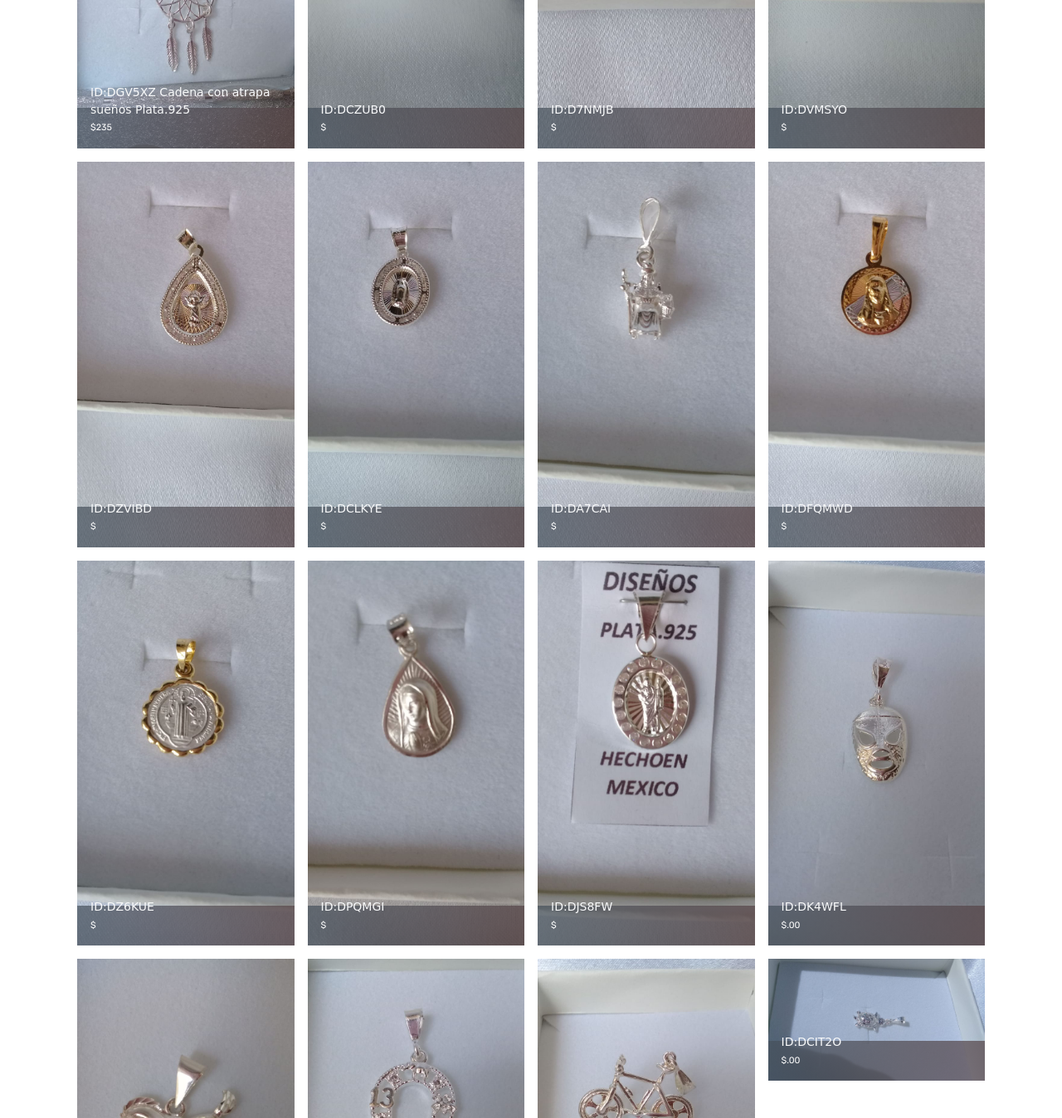
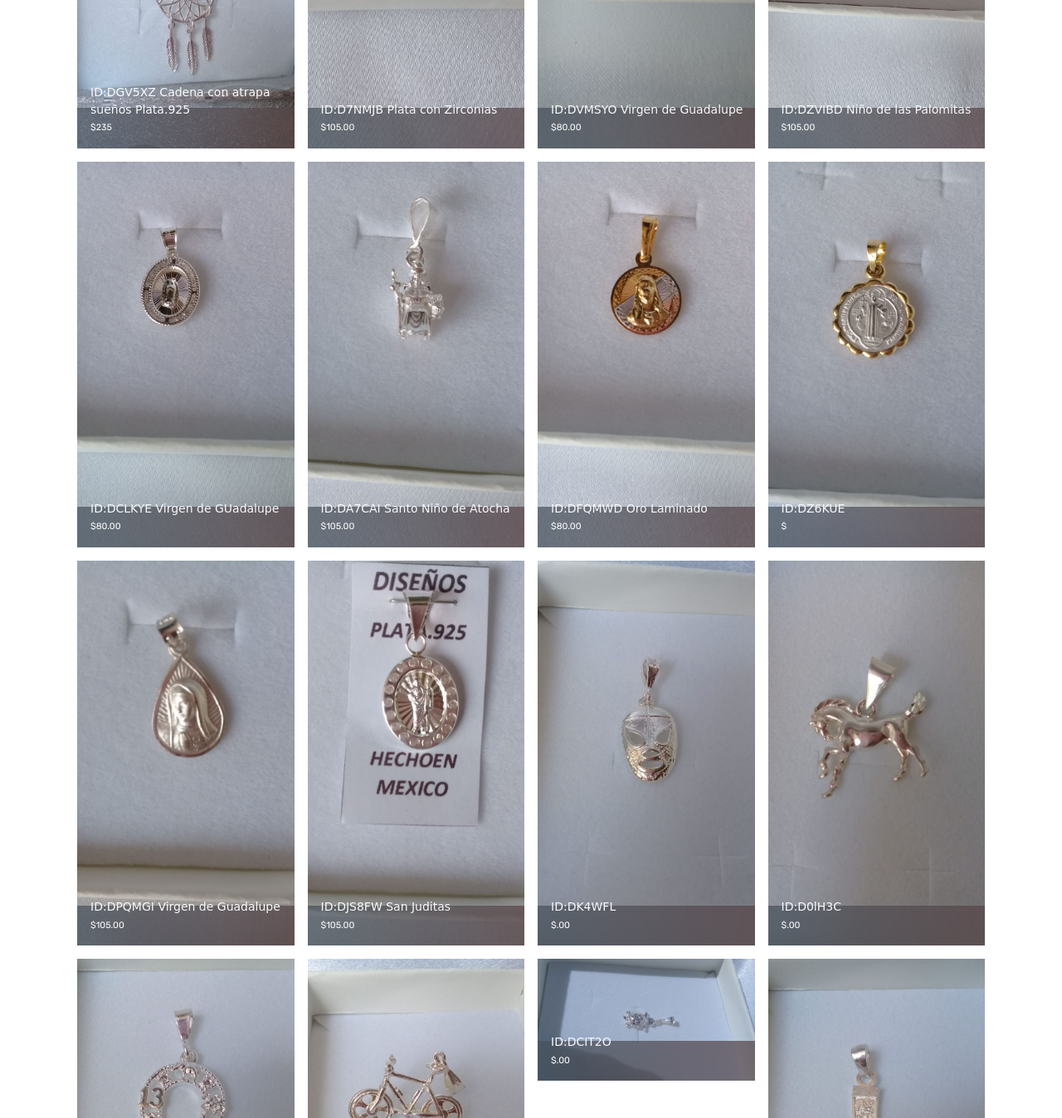
Before and after one commit to vivianalpz/joyeriaangeles, a plain HTML site: page index.html in a window 1280 px wide. Shown: the part 1660-3008 px from the top of the page at 83% size. Drawn offline with Linux system fonts and the light colour scheme; files whose address does not match are found by name.

Commit message:
DijesPrecios

```diff
--- a/index.html
+++ b/index.html
@@ -174,64 +174,58 @@
                                         </div>
                                     </div>
 
-                                     <div class="mbr-gallery-item col-lg-3 col-md-6 col-sm-12 p-2" data-video-url="false">
+
+
+									<div class="mbr-gallery-item col-lg-3 col-md-6 col-sm-12 p-2" data-video-url="false">
                                         <div href="#lb-gallery4-3" data-slide-to="10" data-toggle="modal">
-                                            <img src="images/dije/d11.jpeg" alt="" title="">
+                                            <img src="images/dije/d12.jpeg" alt="" title="">
                                             <span class="icon-focus"></span>
-                                            <span class="mbr-gallery-title mbr-fonts-style display-7"><p>ID:DCZUB0   </p> $</span>
+                                            <span class="mbr-gallery-title mbr-fonts-style display-7"><p>ID:D7NMJB  Plata con Zirconias </p> $105.00</span>
                                         </div>
                                     </div>
 
 									<div class="mbr-gallery-item col-lg-3 col-md-6 col-sm-12 p-2" data-video-url="false">
                                         <div href="#lb-gallery4-3" data-slide-to="11" data-toggle="modal">
-                                            <img src="images/dije/d12.jpeg" alt="" title="">
+                                            <img src="images/dije/d13.jpeg" alt="" title="">
                                             <span class="icon-focus"></span>
-                                            <span class="mbr-gallery-title mbr-fonts-style display-7"><p>ID:D7NMJB   </p> $</span>
+                                            <span class="mbr-gallery-title mbr-fonts-style display-7"><p>ID:DVMSYO Virgen de Guadalupe </p> $80.00</span>
                                         </div>
                                     </div>
 
 									<div class="mbr-gallery-item col-lg-3 col-md-6 col-sm-12 p-2" data-video-url="false">
                                         <div href="#lb-gallery4-3" data-slide-to="12" data-toggle="modal">
-                                            <img src="images/dije/d13.jpeg" alt="" title="">
+                                            <img src="images/dije/d14.jpeg" alt="" title="">
                                             <span class="icon-focus"></span>
-                                            <span class="mbr-gallery-title mbr-fonts-style display-7"><p>ID:DVMSYO  </p> $</span>
+                                            <span class="mbr-gallery-title mbr-fonts-style display-7"><p>ID:DZVIBD  Niño de las Palomitas</p> $105.00</span>
                                         </div>
                                     </div>
 
 									<div class="mbr-gallery-item col-lg-3 col-md-6 col-sm-12 p-2" data-video-url="false">
                                         <div href="#lb-gallery4-3" data-slide-to="13" data-toggle="modal">
-                                            <img src="images/dije/d14.jpeg" alt="" title="">
+                                            <img src="images/dije/d15.jpeg" alt="" title="">
                                             <span class="icon-focus"></span>
-                                            <span class="mbr-gallery-title mbr-fonts-style display-7"><p>ID:DZVIBD  </p> $</span>
+                                            <span class="mbr-gallery-title mbr-fonts-style display-7"><p>ID:DCLKYE  Virgen de GUadalupe  </p> $80.00</span>
                                         </div>
                                     </div>
 
 									<div class="mbr-gallery-item col-lg-3 col-md-6 col-sm-12 p-2" data-video-url="false">
                                         <div href="#lb-gallery4-3" data-slide-to="14" data-toggle="modal">
-                                            <img src="images/dije/d15.jpeg" alt="" title="">
+                                            <img src="images/dije/d16.jpeg" alt="" title="">
                                             <span class="icon-focus"></span>
-                                            <span class="mbr-gallery-title mbr-fonts-style display-7"><p>ID:DCLKYE    </p> $</span>
+                                            <span class="mbr-gallery-title mbr-fonts-style display-7"><p>ID:DA7CAI Santo Niño de Atocha </p> $105.00</span>
                                         </div>
                                     </div>
 
 									<div class="mbr-gallery-item col-lg-3 col-md-6 col-sm-12 p-2" data-video-url="false">
                                         <div href="#lb-gallery4-3" data-slide-to="15" data-toggle="modal">
-                                            <img src="images/dije/d16.jpeg" alt="" title="">
+                                            <img src="images/dije/d17.jpeg" alt="" title="">
                                             <span class="icon-focus"></span>
-                                            <span class="mbr-gallery-title mbr-fonts-style display-7"><p>ID:DA7CAI  </p> $</span>
+                                            <span class="mbr-gallery-title mbr-fonts-style display-7"><p>ID:DFQMWD Oro Laminado </p> $80.00</span>
                                         </div>
                                     </div>
 
 									<div class="mbr-gallery-item col-lg-3 col-md-6 col-sm-12 p-2" data-video-url="false">
                                         <div href="#lb-gallery4-3" data-slide-to="16" data-toggle="modal">
-                                            <img src="images/dije/d17.jpeg" alt="" title="">
-                                            <span class="icon-focus"></span>
-                                            <span class="mbr-gallery-title mbr-fonts-style display-7"><p>ID:DFQMWD  </p> $</span>
-                                        </div>
-                                    </div>
-
-									<div class="mbr-gallery-item col-lg-3 col-md-6 col-sm-12 p-2" data-video-url="false">
-                                        <div href="#lb-gallery4-3" data-slide-to="17" data-toggle="modal">
                                             <img src="images/dije/d18.jpeg" alt="" title="">
                                             <span class="icon-focus"></span>
                                             <span class="mbr-gallery-title mbr-fonts-style display-7"><p>ID:DZ6KUE </p> $</span>
@@ -239,18 +233,18 @@
                                     </div>
 
 									<div class="mbr-gallery-item col-lg-3 col-md-6 col-sm-12 p-2" data-video-url="false">
-                                        <div href="#lb-gallery4-3" data-slide-to="18" data-toggle="modal">
+                                        <div href="#lb-gallery4-3" data-slide-to="17" data-toggle="modal">
                                             <img src="images/dije/d19.jpeg" alt="" title="">
                                             <span class="icon-focus"></span>
-                                            <span class="mbr-gallery-title mbr-fonts-style display-7"><p>ID:DPQMGI  </p> $</span>
+                                            <span class="mbr-gallery-title mbr-fonts-style display-7"><p>ID:DPQMGI Virgen de Guadalupe </p> $105.00</span>
                                         </div>
                                     </div>
 
 									<div class="mbr-gallery-item col-lg-3 col-md-6 col-sm-12 p-2" data-video-url="false">
-                                        <div href="#lb-gallery4-3" data-slide-to="19" data-toggle="modal">
+                                        <div href="#lb-gallery4-3" data-slide-to="18" data-toggle="modal">
                                             <img src="images/dije/d20.jpeg" alt="" title="">
                                             <span class="icon-focus"></span>
-                                            <span class="mbr-gallery-title mbr-fonts-style display-7"><p>ID:DJS8FW  </p> $</span>
+                                            <span class="mbr-gallery-title mbr-fonts-style display-7"><p>ID:DJS8FW San Juditas </p> $105.00</span>
                                         </div>
                                     </div>
 									<div class="mbr-gallery-item col-lg-3 col-md-6 col-sm-12 p-2" data-video-url="false">
@@ -366,9 +360,7 @@
                                         <div class="carousel-item" >
                                             <img src="images/dije/d10.jpeg" alt="" title="">
                                         </div>
-                                        <div class="carousel-item" >
-                                            <img src="images/dije/d11.jpeg" alt="" title="">
-                                        </div>
+
 										<div class="carousel-item" >
                                             <img src="images/dije/d12.jpeg" alt="" title="">
                                         </div>
```
